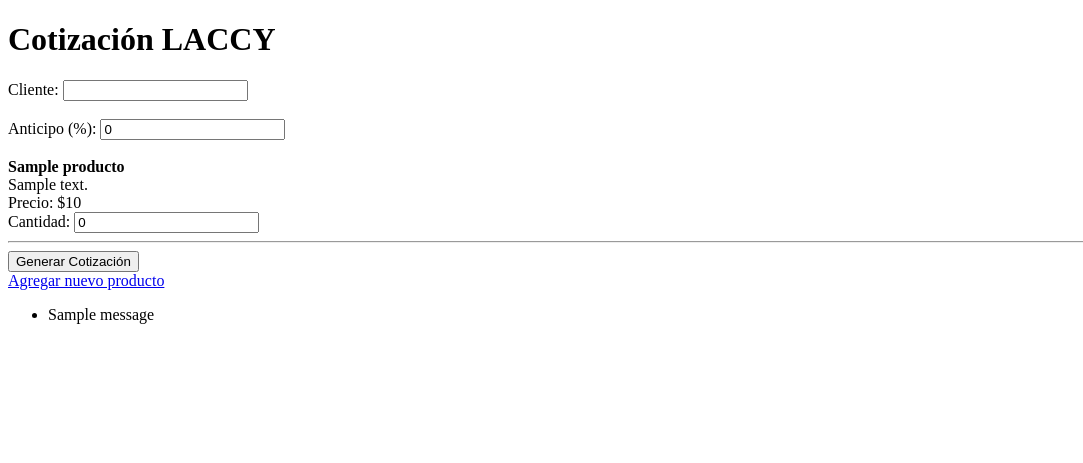
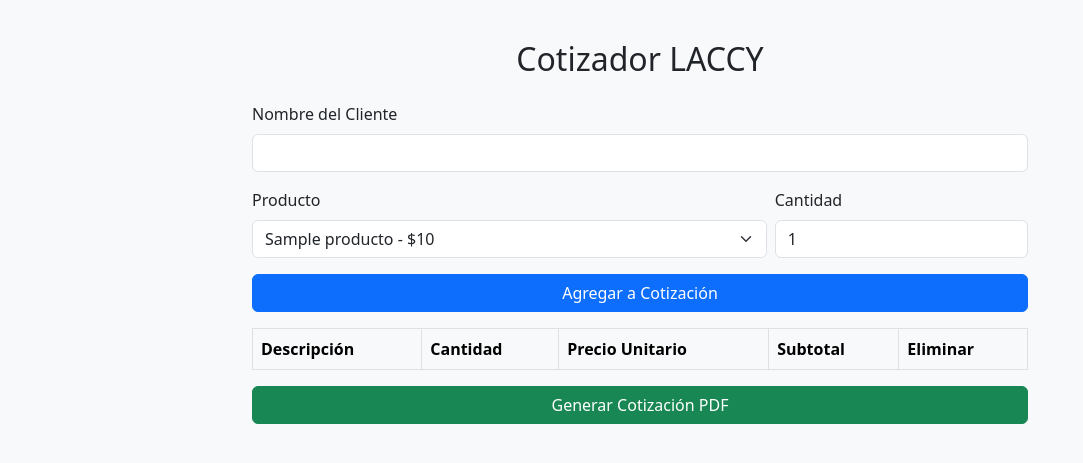
Before and after one commit to ingbellaka/cotiz-web, a Flask app: template templates/index.html in a window 1280 px wide. Shown: the top 463 px of the page, without its empty margins (0-1083 px from the left). Run offline with Flask 3, Linux system fonts and the light colour scheme; the template is opened without the code that fills it: most values are stand-ins (such as "Sample title", 1, 10 or a date in 2020); one stand-in notice (Sample message) is shown; lists and menus that the app fills with data are empty.

Commit message:
Update index.html

```diff
--- a/templates/index.html
+++ b/templates/index.html
@@ -1,29 +1,95 @@
 <!DOCTYPE html>
-<html>
-<head><title>Cotizador LACCY</title></head>
+<html lang="es">
+<head>
+    <meta charset="UTF-8">
+    <title>Cotizador LACCY</title>
+    <link href="https://cdn.jsdelivr.net/npm/bootstrap@5.3.0/dist/css/bootstrap.min.css" rel="stylesheet">
+    <style>
+        body { background-color: #f8f9fa; }
+        .container { max-width: 800px; margin-top: 40px; }
+        .table td, .table th { vertical-align: middle; }
+    </style>
+</head>
 <body>
-<h1>Cotización LACCY</h1>
-<form method="POST" action="/cotizar">
-    Cliente: <input name="cliente" required><br><br>
-    Anticipo (%): <input name="anticipo" type="number" value="0"><br><br>
-    {% for producto in productos.itertuples() %}
-        <div>
-            <strong>{{ producto.Nombre }}</strong><br>
-            {{ producto.Descripción }}<br>
-            Precio: ${{ producto.Precio }}<br>
-            Cantidad: <input name="cantidad" type="number" step="1" value="0">
-            <input type="hidden" name="producto" value="{{ producto.Nombre }}">
-        </div><hr>
-    {% endfor %}
-    <button type="submit">Generar Cotización</button>
-</form>
-<a href="/agregar">Agregar nuevo producto</a>
-{% with messages = get_flashed_messages() %}
-  {% if messages %}
-    <ul>{% for message in messages %}
-      <li>{{ message }}</li>
-    {% endfor %}</ul>
-  {% endif %}
-{% endwith %}
+<div class="container">
+    <h2 class="text-center mb-4">Cotizador LACCY</h2>
+
+    <form id="form-cotizacion" method="POST" action="/cotizar">
+        <div class="mb-3">
+            <label for="cliente" class="form-label">Nombre del Cliente</label>
+            <input type="text" class="form-control" id="cliente" name="cliente" required>
+        </div>
+
+        <div class="row g-2 mb-3">
+            <div class="col-md-8">
+                <label for="producto" class="form-label">Producto</label>
+                <select class="form-select" id="producto">
+                    {% for producto in productos.itertuples() %}
+                        <option value="{{ producto.Nombre }}" data-precio="{{ producto.Precio }}" data-descripcion="{{ producto.Descripción }}">
+                            {{ producto.Nombre }} - ${{ producto.Precio }}
+                        </option>
+                    {% endfor %}
+                </select>
+            </div>
+            <div class="col-md-4">
+                <label for="cantidad" class="form-label">Cantidad</label>
+                <input type="number" id="cantidad" class="form-control" min="1" value="1">
+            </div>
+        </div>
+
+        <button type="button" class="btn btn-primary w-100 mb-3" onclick="agregarProducto()">Agregar a Cotización</button>
+
+        <table class="table table-bordered table-striped" id="tabla-productos">
+            <thead class="table-light">
+                <tr>
+                    <th>Descripción</th>
+                    <th>Cantidad</th>
+                    <th>Precio Unitario</th>
+                    <th>Subtotal</th>
+                    <th>Eliminar</th>
+                </tr>
+            </thead>
+            <tbody></tbody>
+        </table>
+
+        <input type="hidden" name="anticipo" value="60">
+        <div class="d-grid">
+            <button type="submit" class="btn btn-success">Generar Cotización PDF</button>
+        </div>
+    </form>
+</div>
+
+<script>
+    function agregarProducto() {
+        const productoSelect = document.getElementById('producto');
+        const cantidadInput = document.getElementById('cantidad');
+        const tabla = document.querySelector("#tabla-productos tbody");
+
+        const nombre = productoSelect.value;
+        const descripcion = productoSelect.options[productoSelect.selectedIndex].dataset.descripcion;
+        const precio = parseFloat(productoSelect.options[productoSelect.selectedIndex].dataset.precio);
+        const cantidad = parseFloat(cantidadInput.value);
+
+        if (!nombre || cantidad <= 0) return;
+
+        const subtotal = precio * cantidad;
+
+        const fila = document.createElement("tr");
+        fila.innerHTML = `
+            <td><input type="hidden" name="producto" value="${nombre}">${descripcion}</td>
+            <td><input type="hidden" name="cantidad" value="${cantidad}">${cantidad}</td>
+            <td>$${precio.toFixed(2)}</td>
+            <td>$${subtotal.toFixed(2)}</td>
+            <td><button type="button" class="btn btn-danger btn-sm" onclick="eliminarFila(this)">X</button></td>
+        `;
+        tabla.appendChild(fila);
+
+        cantidadInput.value = 1;
+    }
+
+    function eliminarFila(btn) {
+        btn.closest("tr").remove();
+    }
+</script>
 </body>
 </html>
```
